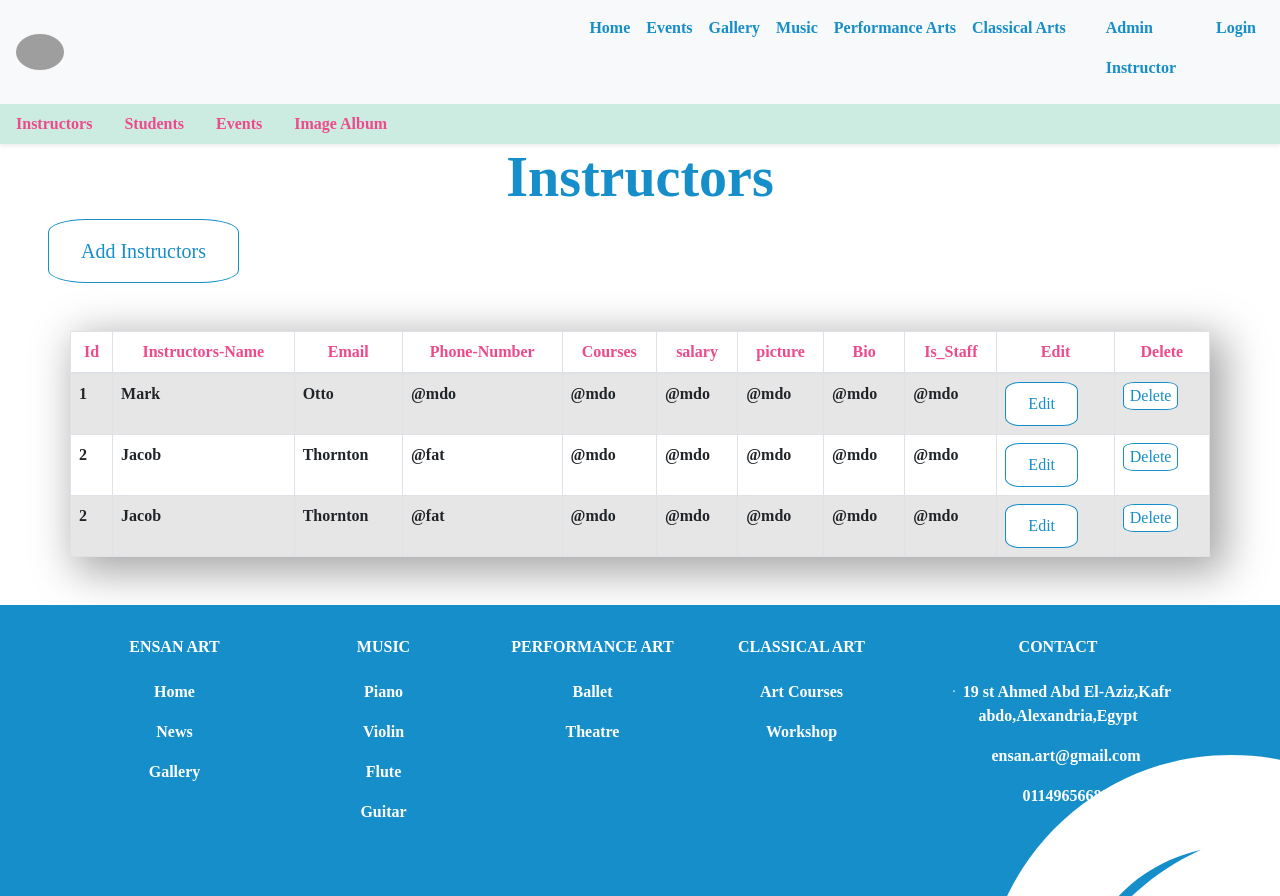
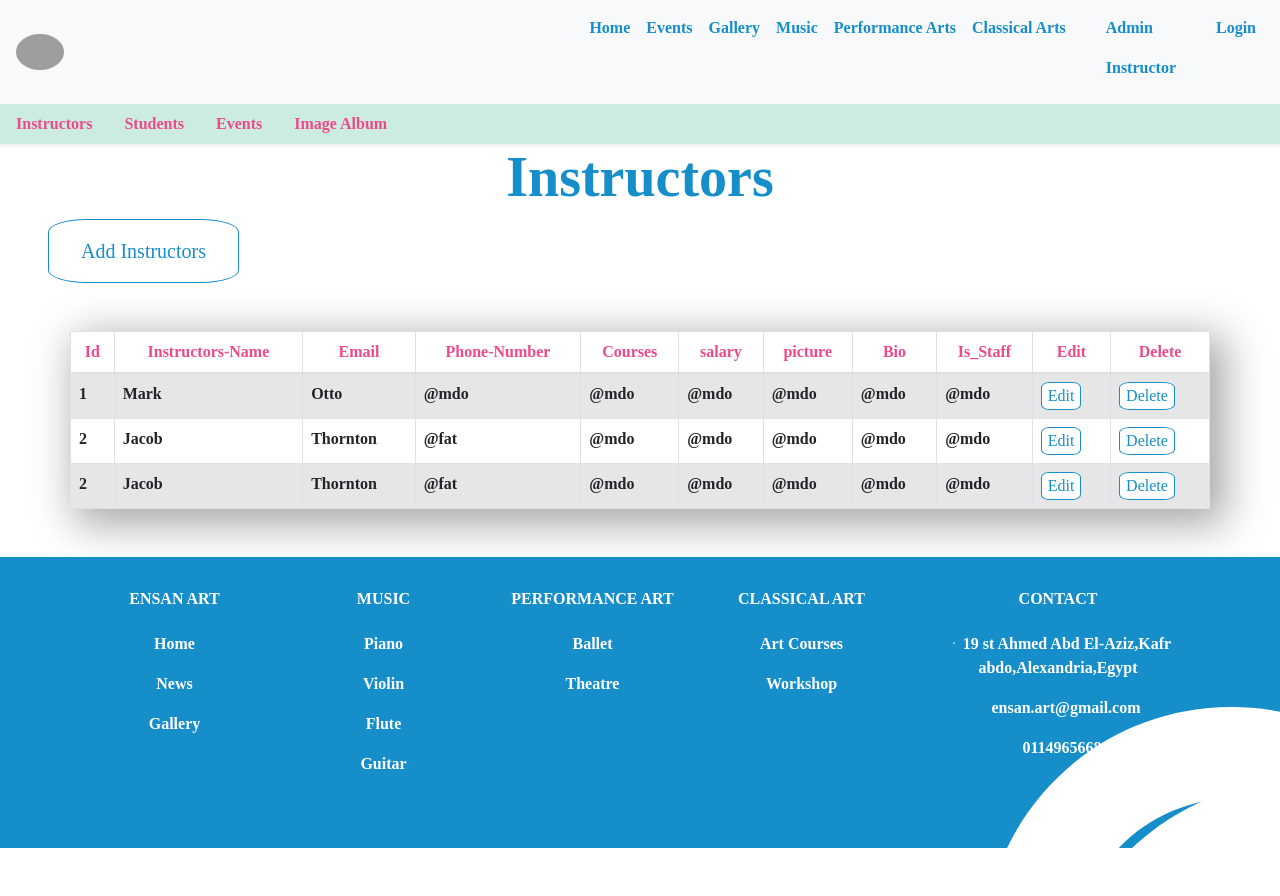
Before and after one commit to sandra-girgis/GP-front, a React (Create React App) app in the folder frontend/: page /instructors in a window 1280 px wide. After the commit the page ends 848 px from the top, so only its background shows below. Built offline with nearby package versions, Linux system fonts and the light colour scheme; grey boxes are pictures that could not be loaded; a web font is replaced by a local one.

Commit message:
guitar image and edit button in admin

```diff
--- a/frontend/src/Pages/Admin/Events.js
+++ b/frontend/src/Pages/Admin/Events.js
@@ -19,9 +19,7 @@ export const Events = () => {
 </div>
 
 <h1 className="fw-bold display-4 text-center"style={{color:"#168eca"}}>Events</h1>
-{/* <Link to="#" style={{textDecoration:"none"}}> */}
 <button className="btn-outline-light btn-lg ms-5 mb-5 butt" style={{backgroundColor:"#168eca"}}><NavLink className="nav nav-link bu active " exact to={"/addevent"}>Add Event</NavLink></button>
-{/* </Link> */}
 <Table striped bordered hover className="shado container mb-5">
   <thead>
     <tr class="text-center">
@@ -42,7 +40,9 @@ export const Events = () => {
       <td>@mdo</td>
       <td>@mdo</td>
       <td>
-      <button className="butt" style={{backgroundColor:"#168eca"}}><NavLink className="nav nav-link bu active " exact to={"/addevent"}>Edit</NavLink></button>
+      <Link to={"/addevent"} style={{textDecoration:"none"}}>
+        <button className="butt" style={{backgroundColor:"#168eca"}}>Edit</button>
+        </Link>
         </td>
         <td>
         <Link to="#"style={{textDecoration:"none"}}>
@@ -57,8 +57,9 @@ export const Events = () => {
       <td>@fat</td>
       <td>@mdo</td>
       <td>
-      <button className="butt" style={{backgroundColor:"#168eca"}}><NavLink className="nav nav-link bu active " exact to={"/addevent"}>Edit</NavLink></button>
-        </td>
+      <Link to={"/addevent"} style={{textDecoration:"none"}}>
+        <button className="butt" style={{backgroundColor:"#168eca"}}>Edit</button>
+        </Link>        </td>
         <td>
         <Link to="#"style={{textDecoration:"none"}}>
         <button className="butt" style={{backgroundColor:"#168eca"}}>Delete</button>
@@ -71,8 +72,9 @@ export const Events = () => {
       <td>@twitter</td>
       <td>@mdo</td>
       <td>
-      <button className="butt" style={{backgroundColor:"#168eca"}}><NavLink className="nav nav-link bu active " exact to={"/addevent"}>Edit</NavLink></button>
-        </td>
+      <Link to={"/addevent"} style={{textDecoration:"none"}}>
+        <button className="butt" style={{backgroundColor:"#168eca"}}>Edit</button>
+        </Link>        </td>
         <td>
         <Link to="#"style={{textDecoration:"none"}}>
         <button className="butt" style={{backgroundColor:"#168eca"}}>Delete</button>
--- a/frontend/src/Pages/Admin/Imagealbum.js
+++ b/frontend/src/Pages/Admin/Imagealbum.js
@@ -36,7 +36,9 @@ export const Imagealbum = () => {
       <td>Mark</td>
       <td>Otto</td>
       <td>
-      <button className="butt" style={{backgroundColor:"#168eca"}}><NavLink className="nav nav-link bu active " exact to={"/addimage"}>Edit</NavLink></button>
+      <Link to="/addimage"style={{textDecoration:"none"}}>
+        <button className="butt" style={{backgroundColor:"#168eca"}}>Edit</button>
+        </Link>
         </td>
         <td>
         <Link to="#"style={{textDecoration:"none"}}>
@@ -49,8 +51,9 @@ export const Imagealbum = () => {
       <td>Jacob</td>
       <td>Thornton</td>
       <td>
-      <button className=" butt" style={{backgroundColor:"#168eca"}}><NavLink className="nav nav-link bu active " exact to={"/addimage"}>Edit</NavLink></button>
-        </td>
+      <Link to="/addimage"style={{textDecoration:"none"}}>
+        <button className="butt" style={{backgroundColor:"#168eca"}}>Edit</button>
+        </Link> </td>
         <td>
         <Link to="#"style={{textDecoration:"none"}}>
         <button className="butt" style={{backgroundColor:"#168eca"}}>Delete</button>
@@ -62,8 +65,10 @@ export const Imagealbum = () => {
       <td>Jacob</td>
       <td>Thornton</td>
       <td>
-      <button className=" butt" style={{backgroundColor:"#168eca"}}><NavLink className="nav nav-link bu active " exact to={"/addimage"}>Edit</NavLink></button>
-        </td>
+      <Link to="/addimage"style={{textDecoration:"none"}}>
+        <button className="butt" style={{backgroundColor:"#168eca"}}>Edit</button>
+        </Link>
+      </td>
         <td>
         <Link to="#"style={{textDecoration:"none"}}>
         <button className="butt" style={{backgroundColor:"#168eca"}}>Delete</button>
--- a/frontend/src/Pages/Admin/Instructors.js
+++ b/frontend/src/Pages/Admin/Instructors.js
@@ -48,7 +48,29 @@ export const Instructors = () => {
       <td>@mdo</td>
       <td>@mdo</td>
       <td>
-      <button className="butt" style={{backgroundColor:"#168eca"}}><NavLink className="nav nav-link bu active " exact to={"/addinstructor"}>Edit</NavLink></button>
+      <Link to="/addinstructor"style={{textDecoration:"none"}}>
+        <button className="butt" style={{backgroundColor:"#168eca"}}>Edit</button>
+        </Link>        </td>
+        <td>
+        <Link to="#"style={{textDecoration:"none"}}>
+        <button className="butt" style={{backgroundColor:"#168eca"}}>Delete</button>
+        </Link>
+      </td>
+    </tr>
+    <tr>
+      <td>2</td>
+      <td>Jacob</td>
+      <td>Thornton</td>
+      <td>@fat</td>
+      <td>@mdo</td>
+      <td>@mdo</td>
+      <td>@mdo</td>
+      <td>@mdo</td>
+      <td>@mdo</td>
+      <td>
+      <Link to="/addinstructor"style={{textDecoration:"none"}}>
+        <button className="butt" style={{backgroundColor:"#168eca"}}>Edit</button>
+        </Link>
         </td>
         <td>
         <Link to="#"style={{textDecoration:"none"}}>
@@ -67,27 +89,9 @@ export const Instructors = () => {
       <td>@mdo</td>
       <td>@mdo</td>
       <td>
-      <button className="butt" style={{backgroundColor:"#168eca"}}><NavLink className="nav nav-link bu active " exact to={"/addinstructor"}>Edit</NavLink></button>
-        </td>
-        <td>
-        <Link to="#"style={{textDecoration:"none"}}>
-        <button className="butt" style={{backgroundColor:"#168eca"}}>Delete</button>
-        </Link>
-      </td>
-    </tr>
-    <tr>
-      <td>2</td>
-      <td>Jacob</td>
-      <td>Thornton</td>
-      <td>@fat</td>
-      <td>@mdo</td>
-      <td>@mdo</td>
-      <td>@mdo</td>
-      <td>@mdo</td>
-      <td>@mdo</td>
-      <td>
-      <button className="butt" style={{backgroundColor:"#168eca"}}><NavLink className="nav nav-link bu active " exact to={"/addinstructor"}>Edit</NavLink></button>
-        </td>
+      <Link to="/addinstructor"style={{textDecoration:"none"}}>
+        <button className="butt" style={{backgroundColor:"#168eca"}}>Edit</button>
+        </Link>        </td>
         <td>
         <Link to="#"style={{textDecoration:"none"}}>
         <button className="butt" style={{backgroundColor:"#168eca"}}>Delete</button>
--- a/frontend/src/Pages/Admin/Students.js
+++ b/frontend/src/Pages/Admin/Students.js
@@ -50,7 +50,9 @@ export const Students = () => {
 
 
       <td>
-      <button className="butt" style={{backgroundColor:"#168eca"}}><NavLink className="nav nav-link bu active " exact to={"/addstudent"}>Edit</NavLink></button>
+      <Link to="/addstudent"style={{textDecoration:"none"}}>
+        <button className="butt" style={{backgroundColor:"#168eca"}}>Edit</button>
+        </Link>
         </td>
         <td>
         <Link to="#"style={{textDecoration:"none"}}>
@@ -70,8 +72,10 @@ export const Students = () => {
       <td>@mdo</td>
 
       <td>
-      <button className="butt" style={{backgroundColor:"#168eca"}}><NavLink className="nav nav-link bu active " exact to={"/addstudent"}>Edit</NavLink></button>
-        </td>
+      <Link to="/addstudent"style={{textDecoration:"none"}}>
+        <button className="butt" style={{backgroundColor:"#168eca"}}>Edit</button>
+        </Link>
+      </td>
         <td>
         <Link to="#"style={{textDecoration:"none"}}>
         <button className="butt" style={{backgroundColor:"#168eca"}}>Delete</button>
@@ -89,8 +93,10 @@ export const Students = () => {
       <td>@mdo</td>
 
       <td>
-      <button className="butt" style={{backgroundColor:"#168eca"}}><NavLink className="nav nav-link bu active " exact to={"/addstudent"}>Edit</NavLink></button>
-        </td>
+      <Link to="/addstudent"style={{textDecoration:"none"}}>
+        <button className="butt" style={{backgroundColor:"#168eca"}}>Edit</button>
+        </Link>
+         </td>
         <td>
         <Link to="#"style={{textDecoration:"none"}}>
         <button className="butt" style={{backgroundColor:"#168eca"}}>Delete</button>
--- a/frontend/src/Pages/Guitar.js
+++ b/frontend/src/Pages/Guitar.js
@@ -3,11 +3,11 @@ import "./Piano.css";
 import Carousel from 'react-bootstrap/Carousel'
 import { NavLink } from "react-router-dom";
 import "bootstrap/dist/css/bootstrap.min.css";
-import img1 from "../images/01.jpg"
-import img2 from "../images/12.jpg"
-import img3 from "../images/17.jpg"
-import img4 from "../images/18.jpg"
-import img5 from "../images/15.jpg"
+// import img1 from "../images/01.jpg"
+// import img2 from "../images/12.jpg"
+// import img3 from "../images/17.jpg"
+// import img4 from "../images/18.jpg"
+// import img5 from "../images/15.jpg"
 
 
 export const Guitar = () => {
@@ -16,34 +16,36 @@ export const Guitar = () => {
   <Carousel.Item interval={500}>
     <img
       className="d-block w-100 "
-      src={img1} alt="First slide"/>
+      src="https://media.istockphoto.com/photos/vintage-vinyl-record-playing-on-player-and-acoustic-guitar-on-with-picture-id956587676?k=20&m=956587676&s=612x612&w=0&h=ohV_VrGL_4a838UB8QiiZFi3WwPWxBXGoh6o8TklQG4="
+      alt="First slide"/>
   </Carousel.Item>
   <Carousel.Item interval={500}>
     <img
       className="d-block w-100"
-      src={img2}   alt="Second slide"/>
+      src="https://media.istockphoto.com/photos/dad-teaching-guitar-and-ukulele-to-his-daughterlittle-girl-learning-picture-id1219407299?k=20&m=1219407299&s=612x612&w=0&h=v5lDASvutwXgi5vE3jSdSKs_v4Mc4MGxdokYhaun9iM="
+       alt="Second slide"/>
   </Carousel.Item>
   <Carousel.Item >
     <img
       className="d-block w-100"
-      src={img3}
+      src="https://media.istockphoto.com/photos/young-teenager-girl-alone-at-home-childhood-picture-id825882882?k=20&m=825882882&s=612x612&w=0&h=ifc7rhHFqJCHuSoiiho1XFNGGwKu0vc6vzkMTboGx2g="
       alt="Third slide"
     />
   </Carousel.Item>
   <Carousel.Item>
     <img
       className="d-block w-100"
-      src={img4}
+      src="https://media.istockphoto.com/photos/boy-teaching-to-play-guitar-picture-id1048436392?k=20&m=1048436392&s=612x612&w=0&h=rEk017VuXGj2hzIQosYbscycasBlAfwFWKkZBlzMPHo="
       alt="fourth slide"
     />
   </Carousel.Item>
-  <Carousel.Item>
+  {/* <Carousel.Item>
     <img
       className="d-block w-100"
       src={img5}
       alt="fifth slide"
     />
-  </Carousel.Item>
+  </Carousel.Item> */}
 </Carousel>
         {/* <div className="boback">
         <div className="">
```
